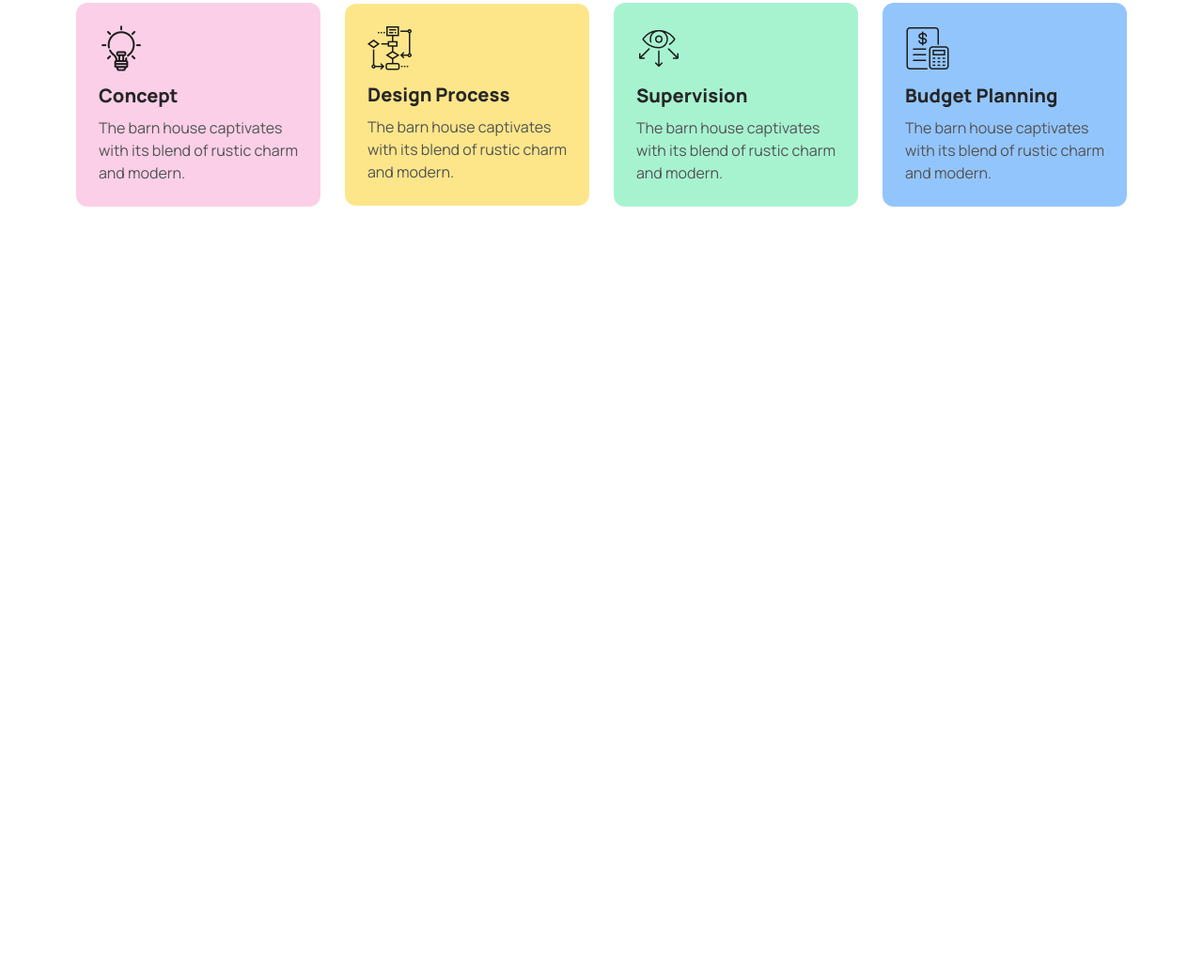
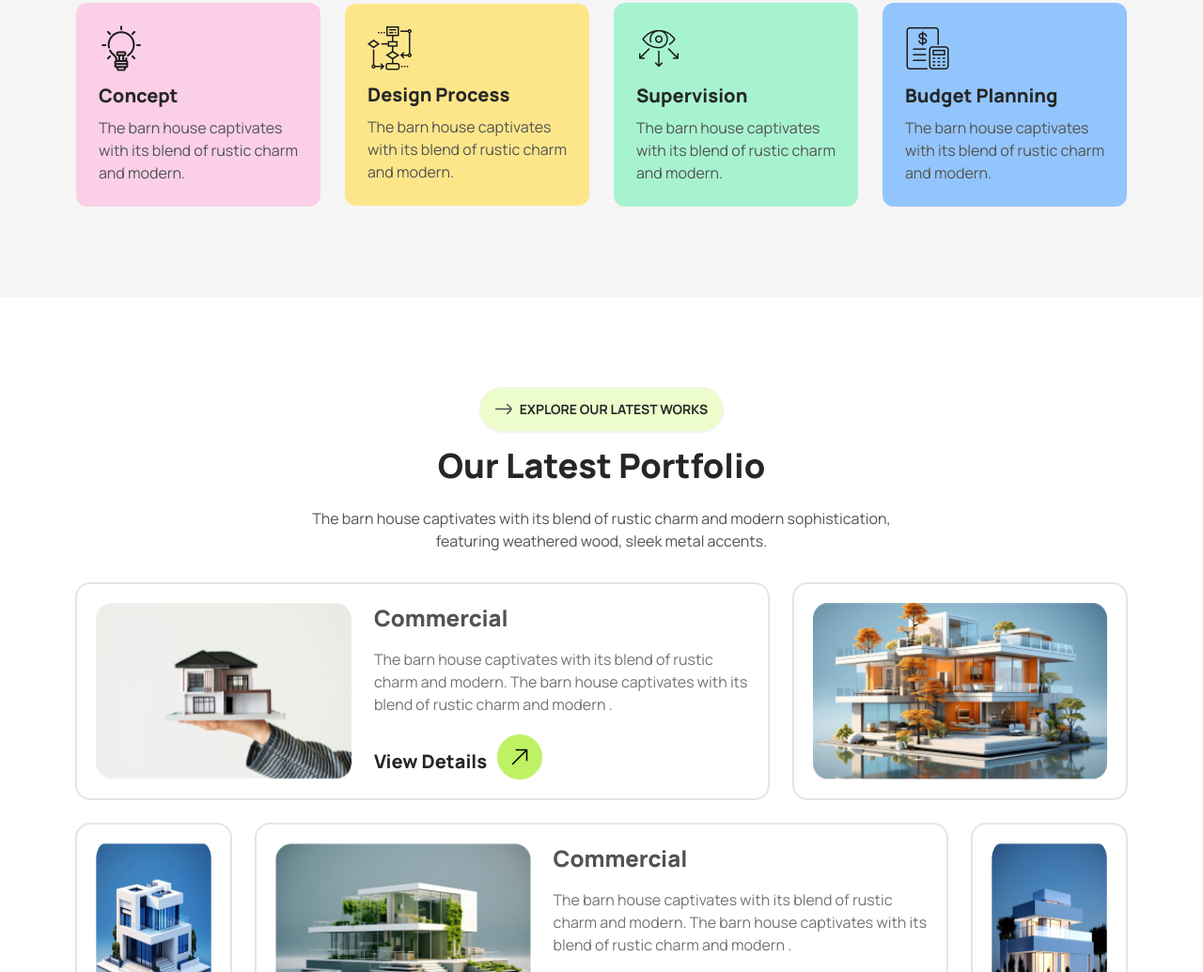
Before and after one commit to mohammedibrahimshawon/Designhouse_homepage, a plain HTML site: page index.html in a window 1280 px wide. Shown: the part 2499-3534 px from the top of the page at 94% size. Before the commit the page ends 2815 px from the top, so only its background shows below. Drawn offline with nearby package versions, Linux system fonts and the light colour scheme; a web font is replaced by a local one.

Commit message:
latest work section

```diff
--- a/index.html
+++ b/index.html
@@ -18,6 +18,9 @@
             font-family: "Manrope", sans-serif;
         }
     </style>
+
+
+
 </head>
 <body class="bg-white">
 
@@ -130,7 +133,7 @@
     <main>
 
       <!-- About Us Section -->
-      <section id="service" class="relative px-5 md:px-8 lg:px-28 lg:py-12">
+      <section id="service" class="bg-neutral-100 relative px-5 md:px-8 lg:px-28 lg:py-12">
 
         <img src="./assets/Vector.png" alt="" class="hidden xl:block absolute left-14">
 
@@ -193,7 +196,7 @@
       </section>
 
       <!-- Rating Section -->
-      <section class="px-5 md:px-8 lg:px-20 lg:py-12">
+      <section class="bg-neutral-100 px-5 md:px-8 lg:px-20 lg:py-12">
 
 
         <div class="p-8 bg-white grid grid-cols-1 md:grid-cols-2 lg:grid-cols-3 xl:grid-cols-4 place-items-center rounded-xl">
@@ -277,7 +280,7 @@
       </section>
 
        <!-- Our Work  -->
-       <section class="px-5 py-12 md:px-8 md:py-16 lg:px-20 lg:py-24">
+       <section class="bg-neutral-100 px-5 py-12 md:px-8 md:py-16 lg:px-20 lg:py-24">
 
 
         <div>
@@ -377,6 +380,90 @@
           </div>
         </div>
       </section>
+      <!--Our  Portfolio Section -->
+      <section id="portfolio" class="px-5 py-12 md:px-8 md:py-16 lg:px-20 lg:py-24 bg-white">
+        <div>
+          <div class="flex flex-col items-center">
+
+            <button class="btn rounded-full text-neutral-800 font-bold mb-4 bg-lime-100 hover:bg-lime-200 hover:border-lime-400">
+              <svg width="17.747192" height="11.219482" viewBox="0 0 17.7472 11.2195" fill="none" xmlns="http://www.w3.org/2000/svg" xmlns:xlink="http://www.w3.org/1999/xlink">
+                <desc>
+                    Created with Pixso.
+                </desc>
+                <defs/>
+                <path id="Vector" d="M16.3 5.6L0.75 5.6" stroke="#494949" stroke-opacity="1.000000" stroke-width="1.500000" stroke-linecap="round"/>
+                <path id="Vector" d="M12.67 0.75C12.67 0.75 16.99 4.4 16.99 5.6C16.99 6.81 12.67 10.46 12.67 10.46" stroke="#494949" stroke-opacity="1.000000" stroke-width="1.500000" stroke-linejoin="round" stroke-linecap="round"/>
+              </svg>
+              Explore our Latest works</button>
+
+            <h1 class="font-black text-neutral-800 text-4xl mb-6 text-center">Our Latest Portfolio</h1>
+            <p class="text-center text-neutral-600 mb-6 lg:mb-8">The barn house captivates with its blend of rustic charm and modern sophistication, <br> featuring weathered wood, sleek metal accents.</p>
+          </div>
+
+
+          <div class="grid grid-cols-1 md:grid-cols-6 gap-6">
+
+              <!-- Card one -->
+              <div class="grid-cols-1 md:col-span-6 xl:col-span-4 md:flex items-center p-5 border-2 border-neutral-200 gap-6 rounded-2xl">
+
+                <img src="./assets/img1.png" alt="" class="mb-6 md:mb-0 w-full">
+
+                <div>
+                  <h1 class="font-black text-2xl text-neutral-600 mb-4">Commercial</h1>
+                  <p class="text-neutral-500 mb-5">The barn house captivates with its blend of rustic charm and modern. The barn house captivates with its blend of rustic charm and modern .</p>
+
+                  <div>
+                  <span class="text-xl font-black text-neutral-800 mr-2">View Details</span>
+                  <button class="btn btn-circle bg-lime-300 border-none hover:bg-lime-400">
+
+                    <svg xmlns="http://www.w3.org/2000/svg" fill="none" viewBox="0 0 24 24" stroke-width="1.5" stroke="black" class="size-6">
+                      <path stroke-linecap="round" stroke-linejoin="round" d="m4.5 19.5 15-15m0 0H8.25m11.25 0v11.25" />
+                    </svg>
+
+                  </button>
+                  </div>
+                </div>
+
+              </div>
+              <!-- Card Two -->
+              <div class="md:col-span-3 xl:col-span-2 flex items-center justify-center p-5 border-2 border-neutral-200 rounded-2xl">
+                <img src="./assets/img2.png" alt="" class="w-full h-full ">
+              </div>
+              <!-- Card Three -->
+              <div class="md:col-span-3 xl:col-span-1 p-5 border-2 border-neutral-200 rounded-2xl">
+                <img src="./assets/img3.png" alt="" class="w-full h-full">
+              </div>
+              <!-- Card Four -->
+              <div class="md:col-span-6 xl:col-span-4 md:flex items-center justify-center p-5 border-2 border-neutral-200 rounded-2xl gap-6">
+                <img src="./assets/img4.png" alt="" class="mb-6 md:mb-0 w-full">
+
+                <div>
+                  <h1 class="font-black text-2xl text-neutral-600 mb-4">Commercial</h1>
+                  <p class="text-neutral-500 mb-5">The barn house captivates with its blend of rustic charm and modern. The barn house captivates with its blend of rustic charm and modern .</p>
+
+                  <div>
+                  <span class="text-xl font-black text-neutral-800 mr-2">View Details</span>
+                  <button class="btn btn-circle bg-lime-300 border-none hover:bg-lime-400">
+                    <svg xmlns="http://www.w3.org/2000/svg" fill="none" viewBox="0 0 24 24" stroke-width="1.5" stroke="black" class="size-6">
+                      <path stroke-linecap="round" stroke-linejoin="round" d="m4.5 19.5 15-15m0 0H8.25m11.25 0v11.25" />
+                    </svg>
+                  </button>
+                  </div>
+                </div>
+              </div>
+              <!-- Card Five -->
+              <div class="p-5 border-2 border-neutral-200 rounded-2xl md:col-span-3 xl:col-span-1">
+                <img src="./assets/img5.png" alt="" class="w-full h-full">
+              </div>
+              <!-- Card Six only in mobile/tab-->
+              <div class=" p-5 border-2 border-neutral-200 rounded-2xl md:col-span-3 xl:hidden">
+                <img src="./assets/img3.png" alt="" class="w-full h-full">
+              </div>
+
+          </div>
+
+        </div>
+      </section>
 
 
     </main>
```
